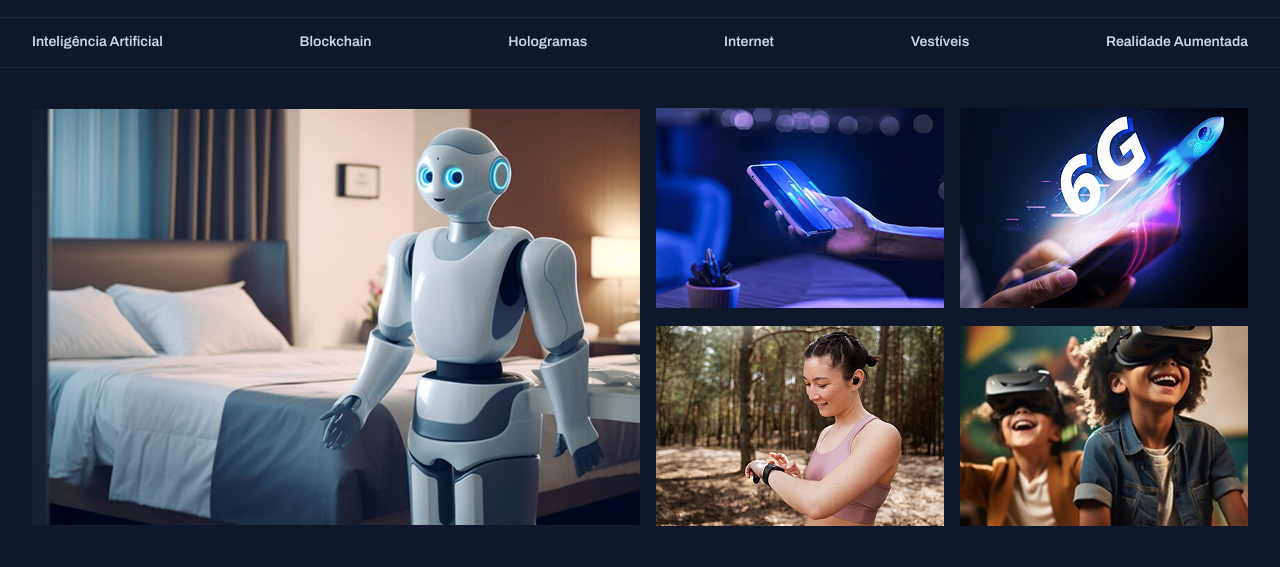
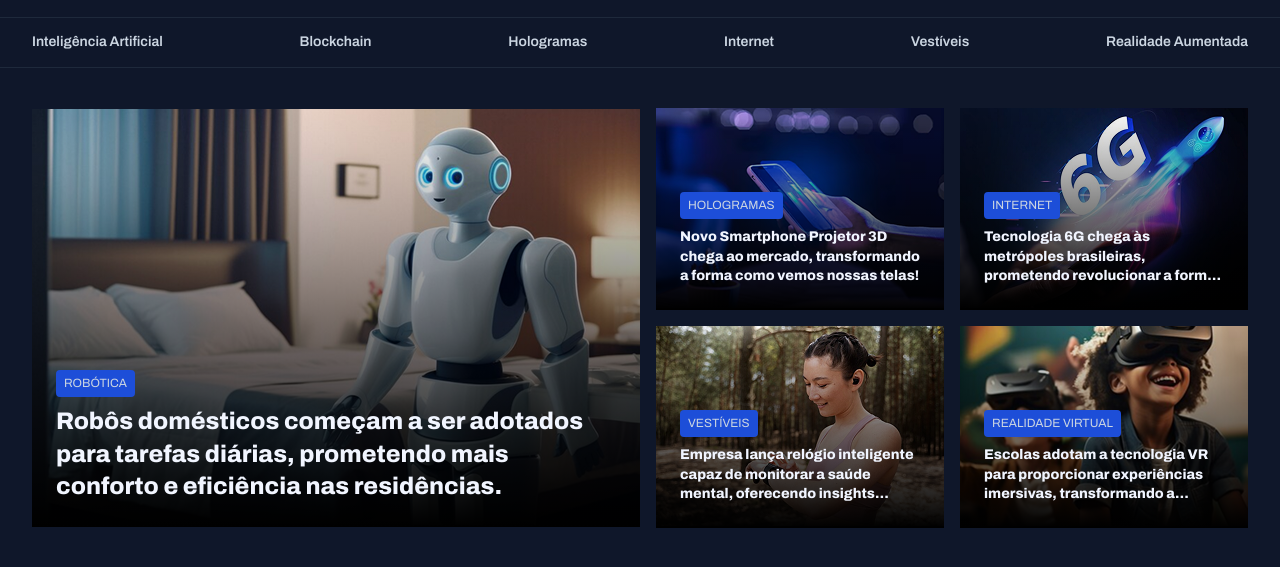
Before and after one commit to VictorM-Dev/TechNews, a plain HTML site: page index.html in a window 1280 px wide. Shown: the part 55-622 px from the top of the page. Drawn offline with Linux system fonts and the light colour scheme.

Commit message:
Finalizados cards da section 1

```diff
--- a/index.html
+++ b/index.html
@@ -39,12 +39,13 @@
         <hr/>
         <div class="navbar-secundary content">
             <div class="slider center">
-                <span>Inteligência Artificial</span>
-                <span>Blockchain</span>
-                <span>Hologramas</span>
-                <span>Internet</span>
-                <span>Vestíveis</span>
-                <span>Realidade Aumentada</span>
+                <a href="."><span>Inteligência Artificial</span></a>
+                <a href="."><span>Blockchain</span></a>
+                <a href="."><span>Hologramas</span></a>
+                <a href="."><span>Internet</span></a>
+                <a href="."><span>Vestíveis</span></a>
+                <a href="."><span>Realidade Aumentada</span></a>
+
             </div>
         </div>
         <hr/>
@@ -58,6 +59,10 @@
                     <source media="(max-width: 650px)" srcset="images/Image-1-C.png"/>
                     <img src="images/Image-1-D.png" alt="Imagem de um robô">
                 </picture>
+                <div class="mask">
+                    <p class="bluename">Robótica</p>
+                    <h1 class="elipse">Robôs domésticos começam a ser adotados para tarefas diárias, prometendo mais conforto e eficiência nas residências.</h1>
+                </div>
             </div>
             <div class="card-container">
                 <div class="card-box">
@@ -66,12 +71,20 @@
                             <source media="(max-width: 650px)" srcset="images/Image-2-C.png"/>
                             <img src="images/Image-2-D.png" alt="Mão segurando um celular futurista"/>
                         </picture>
+                        <div class="mask">
+                            <p class="bluename">Hologramas</p>
+                            <h3 class="elipse">Novo Smartphone Projetor 3D chega ao mercado, transformando a forma como vemos nossas telas!</h3>
+                        </div>
                     </div>
                     <div class="card">
                         <picture>
                             <source media="(max-width: 650px)" srcset="images/Image-3-C.png"/>
                             <img src="images/Image-3-D.png" alt="Ilustração do 6G"/>
                         </picture>
+                        <div class="mask">
+                            <p class="bluename">Internet</p>
+                            <h3 class="elipse">Tecnologia 6G chega às metrópoles brasileiras, prometendo revolucionar a forma como vivemos e nos comunicamos.</h3>
+                        </div>
                     </div>
                 </div>
                 <div class="card-box">
@@ -80,18 +93,27 @@
                             <source media="(max-width: 650px)" srcset="images/Image-4-C.png"/>
                             <img src="images/Image-4-D.png" alt="Mulher em uma floreta"/>
                         </picture>
+                        <div class="mask">
+                            <p class="bluename">Vestíveis</p>
+                            <h3 class="elipse">Empresa lança relógio inteligente capaz de monitorar a saúde mental, oferecendo insights valiosos para o bem-estar pessoal.</h3>
+                        </div>
                     </div>
                     <div class="card">
                         <picture>
                             <source media="(max-width: 650px)" srcset="images/Image-5-C.png"/>
                             <img src="images/Image-5-D.png" alt="Crianças brincando com óculos VR"/>
                         </picture>
+                        <div class="mask">
+                            <p class="bluename">Realidade Virtual</p>
+                            <h3 class="elipse">Escolas adotam a tecnologia VR para proporcionar experiências imersivas, transformando a aprendizagem tradicional.</h3>
+                        </div>
                     </div>
                 </div>
             </div>
         </div>
     </div>
 
+    <!--Section 2-->
     <!--Script JS-->
     <script src="script/index.js"></script>
 </body>
--- a/style/index.css
+++ b/style/index.css
@@ -126,6 +126,9 @@ hr{
     min-width: 700px;
     width: 100%;
 }
+.slider a{
+    text-decoration: none;
+}
 /*Section 1*/
 .section1{
     margin: 4rem 0;
@@ -146,11 +149,45 @@ hr{
 .card{
     position: relative;
 }
+.mask{
+    position: absolute;
+    width: 100%;
+    height: 100%;
+    background-image: linear-gradient(to bottom, transparent, rgba(0,0,0,50));
+    top: 0;
+    padding: 72px 24px 24px 24px;
+    display: flex;
+    flex-direction: column;
+    justify-content: end;
+    align-items: start;
+}
+.bluename{
+    cursor: pointer;
+    display: inline-block;
+    background-color: var(--brand-color-dark);
+    padding: 4px 8px;
+    border-radius: 4px;
+    text-transform: uppercase;
+    font-size: 1.2rem;
+    transition: all 0.3s ease;
+    margin-bottom: 8px;
+}
+.bluename:hover{
+    background-color: var(--brand-color-light);
+    transition: all 0.3s ease;
+}
+.elipse{
+    /*Webkit para esoutro de texto na vertical*/
+    display: -webkit-box;
+    -webkit-line-clamp: 3;
+    -webkit-box-orient: vertical;
+    overflow: hidden;
+    text-overflow: ellipsis;
+}
+/*Section 2*/
+
 /*Responsividade*/
 @media (max-width: 650px){
-    *{
-        font-size: 9px;
-    }
     .content{
         padding-left: 14px;
         padding-right: 14px;
```
